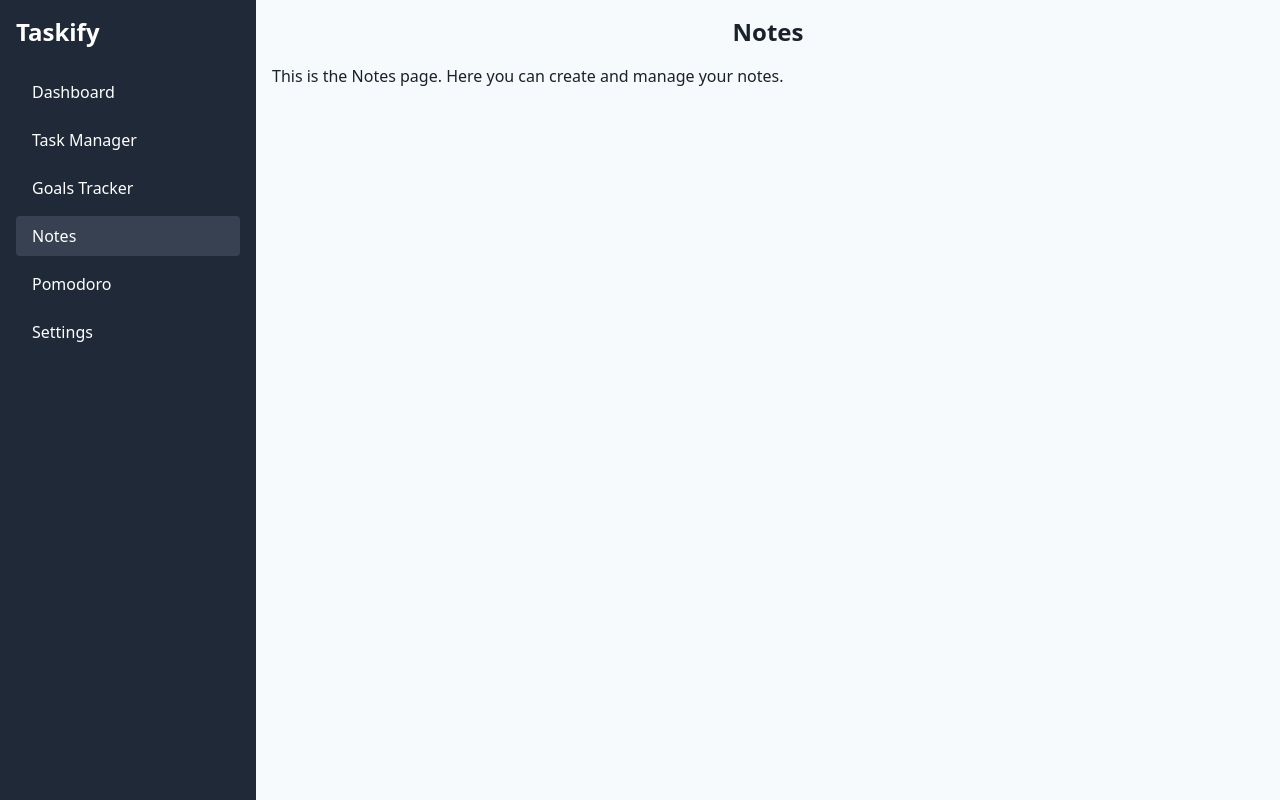
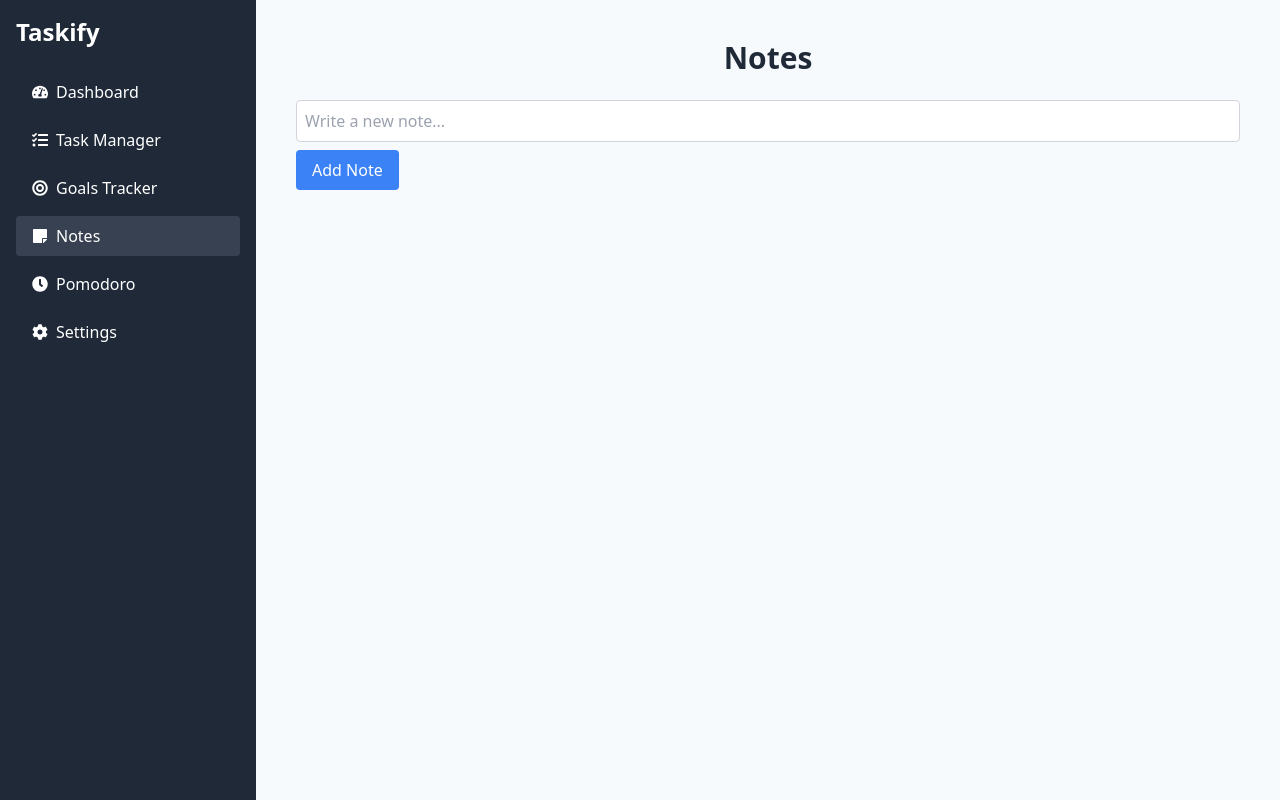
Before and after one commit to Fatialnd/Taskify, a React (Vite) app: page /notes in a window 1280 px wide. Built offline with nearby package versions, Linux system fonts and the light colour scheme.

Commit message:
notes page and fixes

```diff
--- a/package.json
+++ b/package.json
@@ -13,6 +13,7 @@
     "react": "^18.3.1",
     "react-circular-progressbar": "^2.1.0",
     "react-dom": "^18.3.1",
+    "react-icons": "^5.3.0",
     "react-router-dom": "^7.0.1"
   },
   "devDependencies": {
--- a/src/components/Sidebar.tsx
+++ b/src/components/Sidebar.tsx
@@ -1,14 +1,22 @@
 import React from "react";
 import { NavLink } from "react-router-dom";
+import {
+  FaTachometerAlt,
+  FaTasks,
+  FaBullseye,
+  FaStickyNote,
+  FaClock,
+  FaCog,
+} from "react-icons/fa";
 
 const Sidebar: React.FC = () => {
   const links = [
-    { path: "/", label: "Dashboard" },
-    { path: "/tasks", label: "Task Manager" },
-    { path: "/goals", label: "Goals Tracker" },
-    { path: "/notes", label: "Notes" },
-    { path: "/pomodoro", label: "Pomodoro" },
-    { path: "/settings", label: "Settings" },
+    { path: "/", label: "Dashboard", icon: <FaTachometerAlt /> },
+    { path: "/tasks", label: "Task Manager", icon: <FaTasks /> },
+    { path: "/goals", label: "Goals Tracker", icon: <FaBullseye /> },
+    { path: "/notes", label: "Notes", icon: <FaStickyNote /> },
+    { path: "/pomodoro", label: "Pomodoro", icon: <FaClock /> },
+    { path: "/settings", label: "Settings", icon: <FaCog /> },
   ];
 
   return (
@@ -20,12 +28,13 @@ const Sidebar: React.FC = () => {
             to={link.path}
             key={link.label}
             className={({ isActive }) =>
-              `px-4 py-2 rounded ${
+              `flex items-center space-x-2 px-4 py-2 rounded ${
                 isActive ? "bg-gray-700" : "hover:bg-gray-700"
               }`
             }
           >
-            {link.label}
+            <span>{link.icon}</span>
+            <span>{link.label}</span>
           </NavLink>
         ))}
       </nav>
--- a/src/pages/Notes.tsx
+++ b/src/pages/Notes.tsx
@@ -1,10 +1,74 @@
-import React from "react";
+import React, { useState } from "react";
+
+interface Note {
+  id: string;
+  content: string;
+}
 
 const Notes: React.FC = () => {
+  const [notes, setNotes] = useState<Note[]>([]);
+  const [newNote, setNewNote] = useState("");
+
+  const addNote = () => {
+    if (newNote.trim()) {
+      setNotes((prev) => [
+        ...prev,
+        { id: Date.now().toString(), content: newNote.trim() },
+      ]);
+      setNewNote("");
+    }
+  };
+
+  const deleteNote = (id: string) => {
+    setNotes((prev) => prev.filter((note) => note.id !== id));
+  };
+
   return (
-    <div>
-      <h1 className="text-2xl font-bold mb-4">Notes</h1>
-      <p>This is the Notes page. Here you can create and manage your notes.</p>
+    <div className="p-6">
+      <h1 className="text-3xl font-extrabold text-gray-800 mb-6">Notes</h1>
+
+      <div className="mb-6">
+        <input
+          type="text"
+          placeholder="Write a new note..."
+          value={newNote}
+          onChange={(e) => setNewNote(e.target.value)}
+          className="p-2 border border-gray-300 rounded w-full"
+        />
+        <button
+          onClick={addNote}
+          className="mt-2 px-4 py-2 bg-blue-500 text-white rounded hover:bg-blue-600"
+        >
+          Add Note
+        </button>
+      </div>
+
+      <div className="grid grid-cols-1 sm:grid-cols-2 md:grid-cols-3 lg:grid-cols-4 gap-4">
+        {notes.map((note) => (
+          <div
+            key={note.id}
+            className="relative bg-yellow-100 text-gray-800 p-4 rounded-lg shadow-lg hover:shadow-xl"
+          >
+            <textarea
+              value={note.content}
+              onChange={(e) =>
+                setNotes((prev) =>
+                  prev.map((n) =>
+                    n.id === note.id ? { ...n, content: e.target.value } : n
+                  )
+                )
+              }
+              className="w-full h-24 bg-transparent resize-none outline-none"
+            />
+            <button
+              onClick={() => deleteNote(note.id)}
+              className="absolute top-2 right-2 text-black text-sm"
+            >
+              ✖
+            </button>
+          </div>
+        ))}
+      </div>
     </div>
   );
 };
--- a/src/pages/Settings.tsx
+++ b/src/pages/Settings.tsx
@@ -1,10 +1,28 @@
-import React from "react";
+import React, { useState } from "react";
 
 const Settings: React.FC = () => {
+  const [isDarkMode, setIsDarkMode] = useState(false);
+
+  const toggleDarkMode = () => {
+    setIsDarkMode((prev) => !prev);
+    document.documentElement.classList.toggle("dark", !isDarkMode);
+  };
+
   return (
-    <div>
-      <h1 className="text-2xl font-bold mb-4">Settings</h1>
-      <p>This is the Settings page. Customize your preferences here.</p>
+    <div className="p-6">
+      <h1 className="text-3xl font-extrabold text-gray-800 mb-6">Settings</h1>
+
+      <div className="flex items-center justify-between">
+        <span className="text-lg">Dark Mode</span>
+        <button
+          onClick={toggleDarkMode}
+          className={`px-4 py-2 ${
+            isDarkMode ? "bg-gray-800 text-white" : "bg-gray-200 text-black"
+          } rounded-lg`}
+        >
+          {isDarkMode ? "Disable" : "Enable"}
+        </button>
+      </div>
     </div>
   );
 };
```
Also changed, not shown: 1 other file (tests, documents, lock files or other folders).
